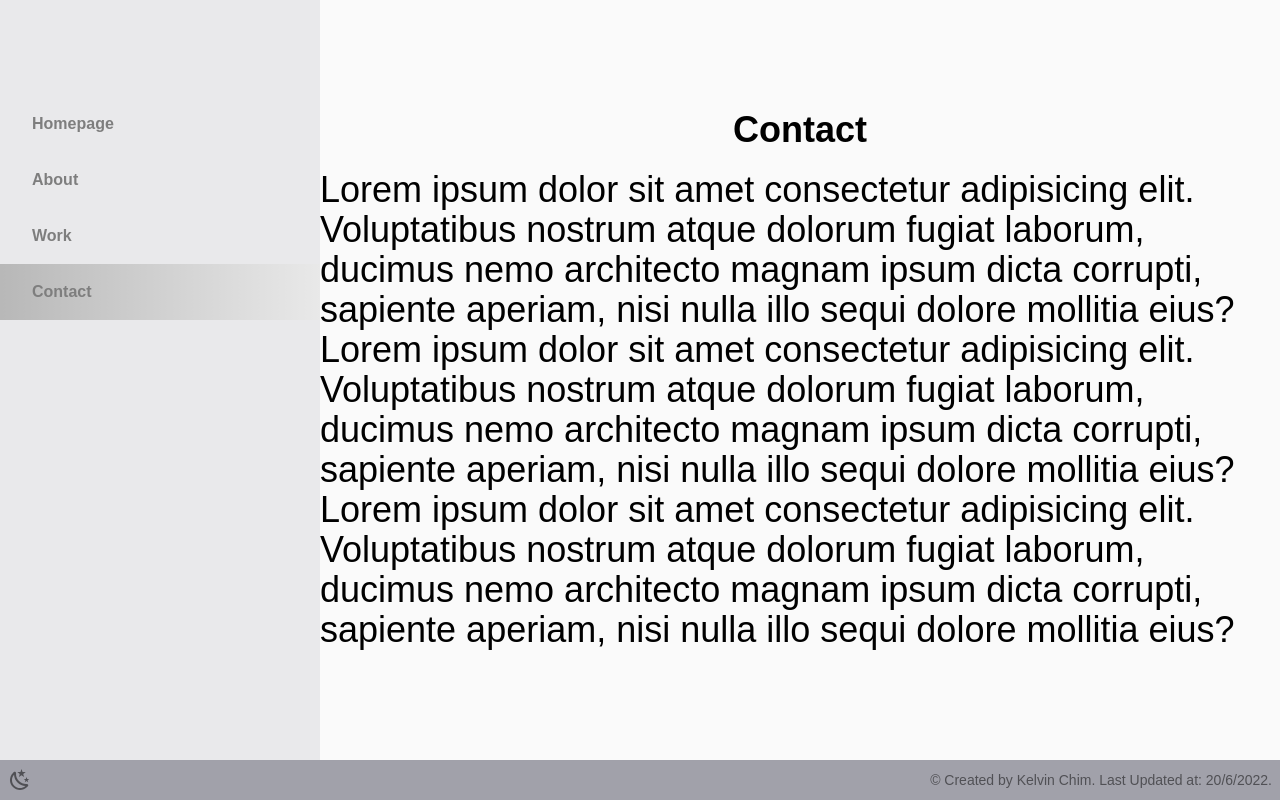
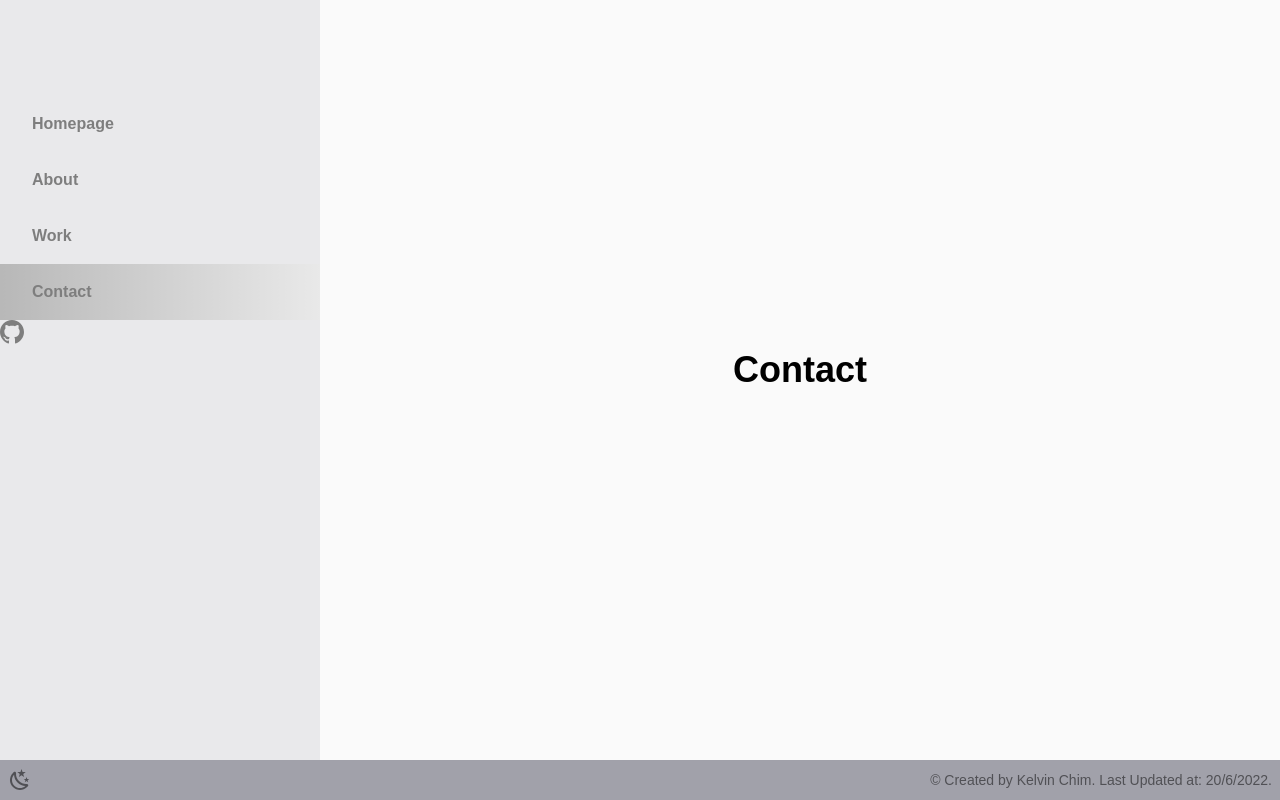
Before and after one commit to KelvinChim-ComSci/portfolio, a Next.js app: page /contact in a window 1280 px wide. Built offline with nearby package versions, Linux system fonts and the light colour scheme.

Commit message:
modulize files, adding new icons to external links

```diff
--- /dev/null
+++ b/components/darkModeToggle.tsx
@@ -0,0 +1,40 @@
+import { useTheme } from "next-themes";
+import { useEffect, useState } from "react";
+
+export default function DarkModeToggle() {
+  const sun = (
+    <svg className="w-6 h-6 top-2/4 left-2/4" viewBox="0 0 24 24">
+      <path
+        fill="currentColor"
+        d="M3.55 19.09L4.96 20.5L6.76 18.71L5.34 17.29M12 6C8.69 6 6 8.69 6 12S8.69 18 12 18 18 15.31 18 12C18 8.68 15.31 6 12 6M20 13H23V11H20M17.24 18.71L19.04 20.5L20.45 19.09L18.66 17.29M20.45 5L19.04 3.6L17.24 5.39L18.66 6.81M13 1H11V4H13M6.76 5.39L4.96 3.6L3.55 5L5.34 6.81L6.76 5.39M1 13H4V11H1M13 20H11V23H13"
+      />
+    </svg>
+  );
+  const moon = (
+    <svg className="w-6 h-6 top-2/4 left-2/4" viewBox="0 0 24 24">
+      <path
+        fill="currentColor"
+        d="M17.75,4.09L15.22,6.03L16.13,9.09L13.5,7.28L10.87,9.09L11.78,6.03L9.25,4.09L12.44,4L13.5,1L14.56,4L17.75,4.09M21.25,11L19.61,12.25L20.2,14.23L18.5,13.06L16.8,14.23L17.39,12.25L15.75,11L17.81,10.95L18.5,9L19.19,10.95L21.25,11M18.97,15.95C19.8,15.87 20.69,17.05 20.16,17.8C19.84,18.25 19.5,18.67 19.08,19.07C15.17,23 8.84,23 4.94,19.07C1.03,15.17 1.03,8.83 4.94,4.93C5.34,4.53 5.76,4.17 6.21,3.85C6.96,3.32 8.14,4.21 8.06,5.04C7.79,7.9 8.75,10.87 10.95,13.06C13.14,15.26 16.1,16.22 18.97,15.95M17.33,17.97C14.5,17.81 11.7,16.64 9.53,14.5C7.36,12.31 6.2,9.5 6.04,6.68C3.23,9.82 3.34,14.64 6.35,17.66C9.37,20.67 14.19,20.78 17.33,17.97Z"
+      />
+    </svg>
+  );
+
+  const { theme, setTheme } = useTheme();
+  const [mounted, setMounted] = useState(false);
+
+  useEffect(() => {
+    setMounted(true);
+  }, []);
+
+  return (
+    <div className="flex items-center">
+      <button
+        onClick={() => {
+          setTheme(theme === "dark" ? "light" : "dark");
+        }}
+      >
+        {!mounted ? " " : theme === "dark" ? sun : moon}
+      </button>
+    </div>
+  );
+}
--- a/components/layout.tsx
+++ b/components/layout.tsx
@@ -1,71 +1,19 @@
 import Link from "next/link";
 import { useRouter } from "next/router";
-import { useTheme } from "next-themes";
 import { useEffect, useState } from "react";
+import { menuItems } from "./menuItems";
+import DarkModeToggle from "./darkModeToggle";
 
 export default function Layout({ children }: any) {
   const router = useRouter();
-  const { theme, setTheme } = useTheme();
-  const [mounted, setMounted] = useState(false);
   const [deviceSize, changeDeviceSize] = useState(-1);
   const smBreakpoint = 640;
   const gradientDirection =
     deviceSize < smBreakpoint
       ? "bg-gradient-to-t from-neutral-500 to-neutral-300"
       : "bg-gradient-to-r from-neutral-500 to-neutral-300";
-  const menuItems: { href: string; title: string; icon: any }[] = [
-    {
-      href: "/",
-      title: "Homepage",
-      icon: (
-        <svg className="w-6 h-6 top-2/4 left-2/4" viewBox="0 0 24 24">
-          <path
-            fill="currentColor"
-            d="M10,20V14H14V20H19V12H22L12,3L2,12H5V20H10Z"
-          />
-        </svg>
-      ),
-    },
-    {
-      href: "/about",
-      title: "About",
-      icon: (
-        <svg className="w-6 h-6 top-2/4 left-2/4" viewBox="0 0 24 24">
-          <path
-            fill="currentColor"
-            d="M1.5,4V5.5C1.5,9.65 3.71,13.28 7,15.3V20H22V18C22,15.34 16.67,14 14,14C14,14 13.83,14 13.75,14C9,14 5,10 5,5.5V4M14,4A4,4 0 0,0 10,8A4,4 0 0,0 14,12A4,4 0 0,0 18,8A4,4 0 0,0 14,4Z"
-          />
-        </svg>
-      ),
-    },
-    {
-      href: "/work",
-      title: "Work",
-      icon: (
-        <svg className="w-6 h-6 top-2/4 left-2/4" viewBox="0 0 24 24">
-          <path
-            fill="currentColor"
-            d="M10,2H14A2,2 0 0,1 16,4V6H20A2,2 0 0,1 22,8V19A2,2 0 0,1 20,21H4C2.89,21 2,20.1 2,19V8C2,6.89 2.89,6 4,6H8V4C8,2.89 8.89,2 10,2M14,6V4H10V6H14Z"
-          />
-        </svg>
-      ),
-    },
-    {
-      href: "/contact",
-      title: "Contact",
-      icon: (
-        <svg className="w-6 h-6 top-2/4 left-2/4" viewBox="0 0 24 24">
-          <path
-            fill="currentColor"
-            d="M12,15C12.81,15 13.5,14.7 14.11,14.11C14.7,13.5 15,12.81 15,12C15,11.19 14.7,10.5 14.11,9.89C13.5,9.3 12.81,9 12,9C11.19,9 10.5,9.3 9.89,9.89C9.3,10.5 9,11.19 9,12C9,12.81 9.3,13.5 9.89,14.11C10.5,14.7 11.19,15 12,15M12,2C14.75,2 17.1,3 19.05,4.95C21,6.9 22,9.25 22,12V13.45C22,14.45 21.65,15.3 21,16C20.3,16.67 19.5,17 18.5,17C17.3,17 16.31,16.5 15.56,15.5C14.56,16.5 13.38,17 12,17C10.63,17 9.45,16.5 8.46,15.54C7.5,14.55 7,13.38 7,12C7,10.63 7.5,9.45 8.46,8.46C9.45,7.5 10.63,7 12,7C13.38,7 14.55,7.5 15.54,8.46C16.5,9.45 17,10.63 17,12V13.45C17,13.86 17.16,14.22 17.46,14.53C17.76,14.84 18.11,15 18.5,15C18.92,15 19.27,14.84 19.57,14.53C19.87,14.22 20,13.86 20,13.45V12C20,9.81 19.23,7.93 17.65,6.35C16.07,4.77 14.19,4 12,4C9.81,4 7.93,4.77 6.35,6.35C4.77,7.93 4,9.81 4,12C4,14.19 4.77,16.07 6.35,17.65C7.93,19.23 9.81,20 12,20H17V22H12C9.25,22 6.9,21 4.95,19.05C3,17.1 2,14.75 2,12C2,9.25 3,6.9 4.95,4.95C6.9,3 9.25,2 12,2Z"
-          />
-        </svg>
-      ),
-    },
-  ];
 
   useEffect(() => {
-    setMounted(true);
     const overlay: HTMLElement = document.getElementById("overlay")!;
     const navItems: NodeListOf<Element> =
       document.querySelectorAll("nav ul li")!;
@@ -94,22 +42,6 @@
 
     return () => window.removeEventListener("resize", resizeWidth);
   });
-  const sun = (
-    <svg className="w-6 h-6 top-2/4 left-2/4" viewBox="0 0 24 24">
-      <path
-        fill="currentColor"
-        d="M3.55 19.09L4.96 20.5L6.76 18.71L5.34 17.29M12 6C8.69 6 6 8.69 6 12S8.69 18 12 18 18 15.31 18 12C18 8.68 15.31 6 12 6M20 13H23V11H20M17.24 18.71L19.04 20.5L20.45 19.09L18.66 17.29M20.45 5L19.04 3.6L17.24 5.39L18.66 6.81M13 1H11V4H13M6.76 5.39L4.96 3.6L3.55 5L5.34 6.81L6.76 5.39M1 13H4V11H1M13 20H11V23H13"
-      />
-    </svg>
-  );
-  const moon = (
-    <svg className="w-6 h-6 top-2/4 left-2/4" viewBox="0 0 24 24">
-      <path
-        fill="currentColor"
-        d="M17.75,4.09L15.22,6.03L16.13,9.09L13.5,7.28L10.87,9.09L11.78,6.03L9.25,4.09L12.44,4L13.5,1L14.56,4L17.75,4.09M21.25,11L19.61,12.25L20.2,14.23L18.5,13.06L16.8,14.23L17.39,12.25L15.75,11L17.81,10.95L18.5,9L19.19,10.95L21.25,11M18.97,15.95C19.8,15.87 20.69,17.05 20.16,17.8C19.84,18.25 19.5,18.67 19.08,19.07C15.17,23 8.84,23 4.94,19.07C1.03,15.17 1.03,8.83 4.94,4.93C5.34,4.53 5.76,4.17 6.21,3.85C6.96,3.32 8.14,4.21 8.06,5.04C7.79,7.9 8.75,10.87 10.95,13.06C13.14,15.26 16.1,16.22 18.97,15.95M17.33,17.97C14.5,17.81 11.7,16.64 9.53,14.5C7.36,12.31 6.2,9.5 6.04,6.68C3.23,9.82 3.34,14.64 6.35,17.66C9.37,20.67 14.19,20.78 17.33,17.97Z"
-      />
-    </svg>
-  );
 
   return (
     <div className="min-h-screen flex flex-col">
@@ -143,19 +75,21 @@
               ))}
             </ul>
           </nav>
+          <div>
+            <svg
+              xmlns="http://www.w3.org/2000/svg"
+              width="24"
+              height="24"
+              viewBox="0 0 24 24"
+            >
+              <path d="M12 0c-6.626 0-12 5.373-12 12 0 5.302 3.438 9.8 8.207 11.387.599.111.793-.261.793-.577v-2.234c-3.338.726-4.033-1.416-4.033-1.416-.546-1.387-1.333-1.756-1.333-1.756-1.089-.745.083-.729.083-.729 1.205.084 1.839 1.237 1.839 1.237 1.07 1.834 2.807 1.304 3.492.997.107-.775.418-1.305.762-1.604-2.665-.305-5.467-1.334-5.467-5.931 0-1.311.469-2.381 1.236-3.221-.124-.303-.535-1.524.117-3.176 0 0 1.008-.322 3.301 1.23.957-.266 1.983-.399 3.003-.404 1.02.005 2.047.138 3.006.404 2.291-1.552 3.297-1.23 3.297-1.23.653 1.653.242 2.874.118 3.176.77.84 1.235 1.911 1.235 3.221 0 4.609-2.807 5.624-5.479 5.921.43.372.823 1.102.823 2.222v3.293c0 .319.192.694.801.576 4.765-1.589 8.199-6.086 8.199-11.386 0-6.627-5.373-12-12-12z" />
+            </svg>
+          </div>
         </aside>
         <main className="flex-1 bg-zinc-50 dark:bg-slate-800">{children}</main>
       </div>
       <footer className="flex justify-between items-center select-none p-2 bg-zinc-400 dark:bg-slate-700 text-black text-opacity-50 dark:text-white dark:text-opacity-50">
-        <div className="flex items-center">
-          <button
-            onClick={() => {
-              setTheme(theme === "dark" ? "light" : "dark");
-            }}
-          >
-            {!mounted ? " " : theme === "dark" ? sun : moon}
-          </button>
-        </div>
+        <DarkModeToggle />
         <div className="text-right text-sm">
           &copy; Created by Kelvin Chim. Last Updated at: 20/6/2022.
         </div>
--- /dev/null
+++ b/components/menuItems.tsx
@@ -0,0 +1,50 @@
+export const menuItems: { href: string; title: string; icon: any }[] = [
+  {
+    href: "/",
+    title: "Homepage",
+    icon: (
+      <svg className="w-6 h-6 top-2/4 left-2/4" viewBox="0 0 24 24">
+        <path
+          fill="currentColor"
+          d="M10,20V14H14V20H19V12H22L12,3L2,12H5V20H10Z"
+        />
+      </svg>
+    ),
+  },
+  {
+    href: "/about",
+    title: "About",
+    icon: (
+      <svg className="w-6 h-6 top-2/4 left-2/4" viewBox="0 0 24 24">
+        <path
+          fill="currentColor"
+          d="M1.5,4V5.5C1.5,9.65 3.71,13.28 7,15.3V20H22V18C22,15.34 16.67,14 14,14C14,14 13.83,14 13.75,14C9,14 5,10 5,5.5V4M14,4A4,4 0 0,0 10,8A4,4 0 0,0 14,12A4,4 0 0,0 18,8A4,4 0 0,0 14,4Z"
+        />
+      </svg>
+    ),
+  },
+  {
+    href: "/work",
+    title: "Work",
+    icon: (
+      <svg className="w-6 h-6 top-2/4 left-2/4" viewBox="0 0 24 24">
+        <path
+          fill="currentColor"
+          d="M10,2H14A2,2 0 0,1 16,4V6H20A2,2 0 0,1 22,8V19A2,2 0 0,1 20,21H4C2.89,21 2,20.1 2,19V8C2,6.89 2.89,6 4,6H8V4C8,2.89 8.89,2 10,2M14,6V4H10V6H14Z"
+        />
+      </svg>
+    ),
+  },
+  {
+    href: "/contact",
+    title: "Contact",
+    icon: (
+      <svg className="w-6 h-6 top-2/4 left-2/4" viewBox="0 0 24 24">
+        <path
+          fill="currentColor"
+          d="M12,15C12.81,15 13.5,14.7 14.11,14.11C14.7,13.5 15,12.81 15,12C15,11.19 14.7,10.5 14.11,9.89C13.5,9.3 12.81,9 12,9C11.19,9 10.5,9.3 9.89,9.89C9.3,10.5 9,11.19 9,12C9,12.81 9.3,13.5 9.89,14.11C10.5,14.7 11.19,15 12,15M12,2C14.75,2 17.1,3 19.05,4.95C21,6.9 22,9.25 22,12V13.45C22,14.45 21.65,15.3 21,16C20.3,16.67 19.5,17 18.5,17C17.3,17 16.31,16.5 15.56,15.5C14.56,16.5 13.38,17 12,17C10.63,17 9.45,16.5 8.46,15.54C7.5,14.55 7,13.38 7,12C7,10.63 7.5,9.45 8.46,8.46C9.45,7.5 10.63,7 12,7C13.38,7 14.55,7.5 15.54,8.46C16.5,9.45 17,10.63 17,12V13.45C17,13.86 17.16,14.22 17.46,14.53C17.76,14.84 18.11,15 18.5,15C18.92,15 19.27,14.84 19.57,14.53C19.87,14.22 20,13.86 20,13.45V12C20,9.81 19.23,7.93 17.65,6.35C16.07,4.77 14.19,4 12,4C9.81,4 7.93,4.77 6.35,6.35C4.77,7.93 4,9.81 4,12C4,14.19 4.77,16.07 6.35,17.65C7.93,19.23 9.81,20 12,20H17V22H12C9.25,22 6.9,21 4.95,19.05C3,17.1 2,14.75 2,12C2,9.25 3,6.9 4.95,4.95C6.9,3 9.25,2 12,2Z"
+        />
+      </svg>
+    ),
+  },
+];
--- a/package.json
+++ b/package.json
@@ -9,6 +9,7 @@
     "lint": "next lint"
   },
   "dependencies": {
+    "@iconscout/react-unicons": "^1.1.6",
     "@mdi/font": "^6.7.96",
     "next": "12.1.6",
     "next-themes": "^0.2.0",
--- a/pages/contact.tsx
+++ b/pages/contact.tsx
@@ -2,18 +2,7 @@
   return (
     <div className="flex h-full flex-col justify-center items-center">
       <h1 className="text-4xl mb-5 font-bold">Contact</h1>
-      <div className="text-4xl text-left">
-        Lorem ipsum dolor sit amet consectetur adipisicing elit. Voluptatibus
-        nostrum atque dolorum fugiat laborum, ducimus nemo architecto magnam
-        ipsum dicta corrupti, sapiente aperiam, nisi nulla illo sequi dolore
-        mollitia eius?Lorem ipsum dolor sit amet consectetur adipisicing elit.
-        Voluptatibus nostrum atque dolorum fugiat laborum, ducimus nemo
-        architecto magnam ipsum dicta corrupti, sapiente aperiam, nisi nulla
-        illo sequi dolore mollitia eius?Lorem ipsum dolor sit amet consectetur
-        adipisicing elit. Voluptatibus nostrum atque dolorum fugiat laborum,
-        ducimus nemo architecto magnam ipsum dicta corrupti, sapiente aperiam,
-        nisi nulla illo sequi dolore mollitia eius?
-      </div>
+      <div className="text-4xl text-left"></div>
     </div>
   );
 }
```
Also changed, not shown: 1 other file (tests, documents, lock files or other folders).
